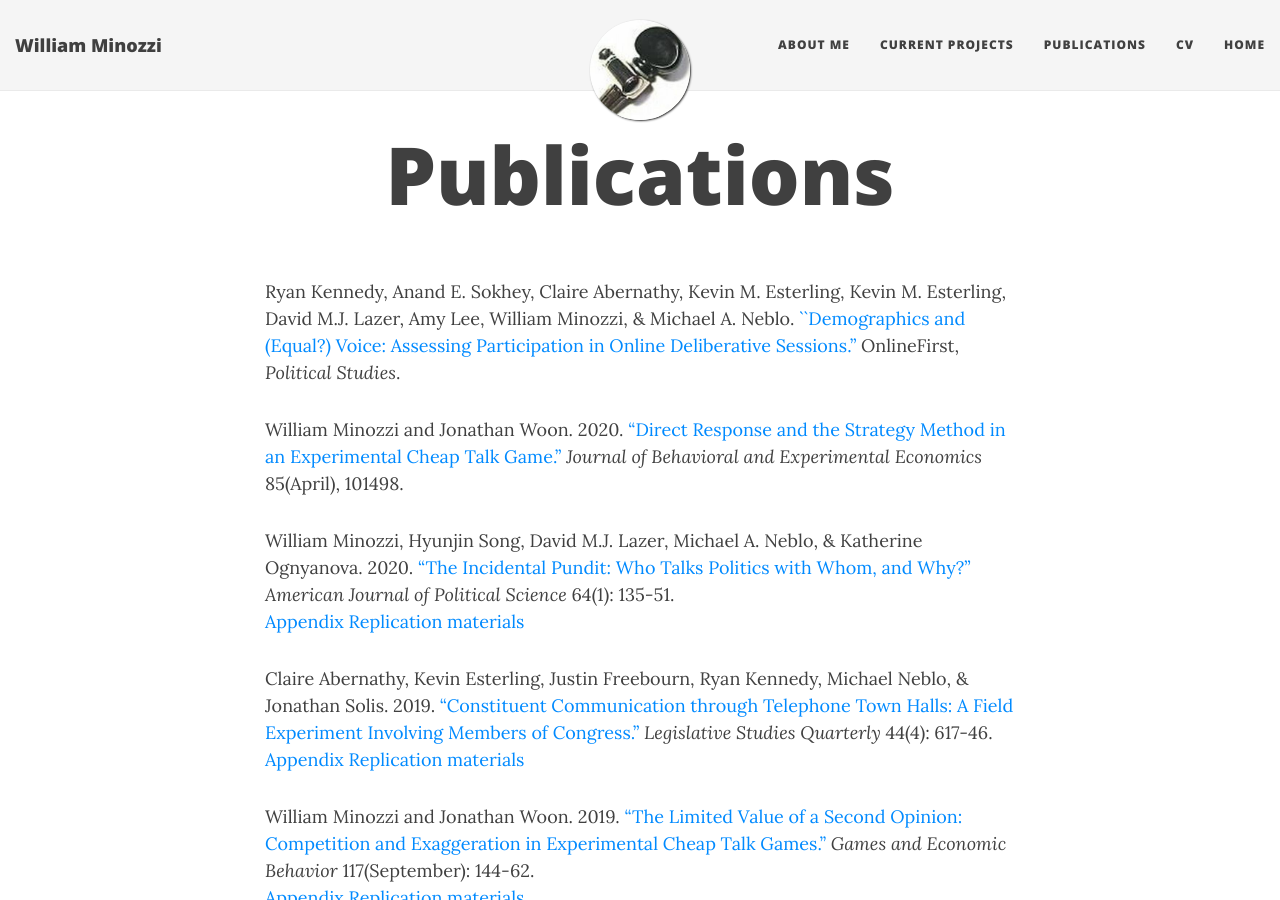
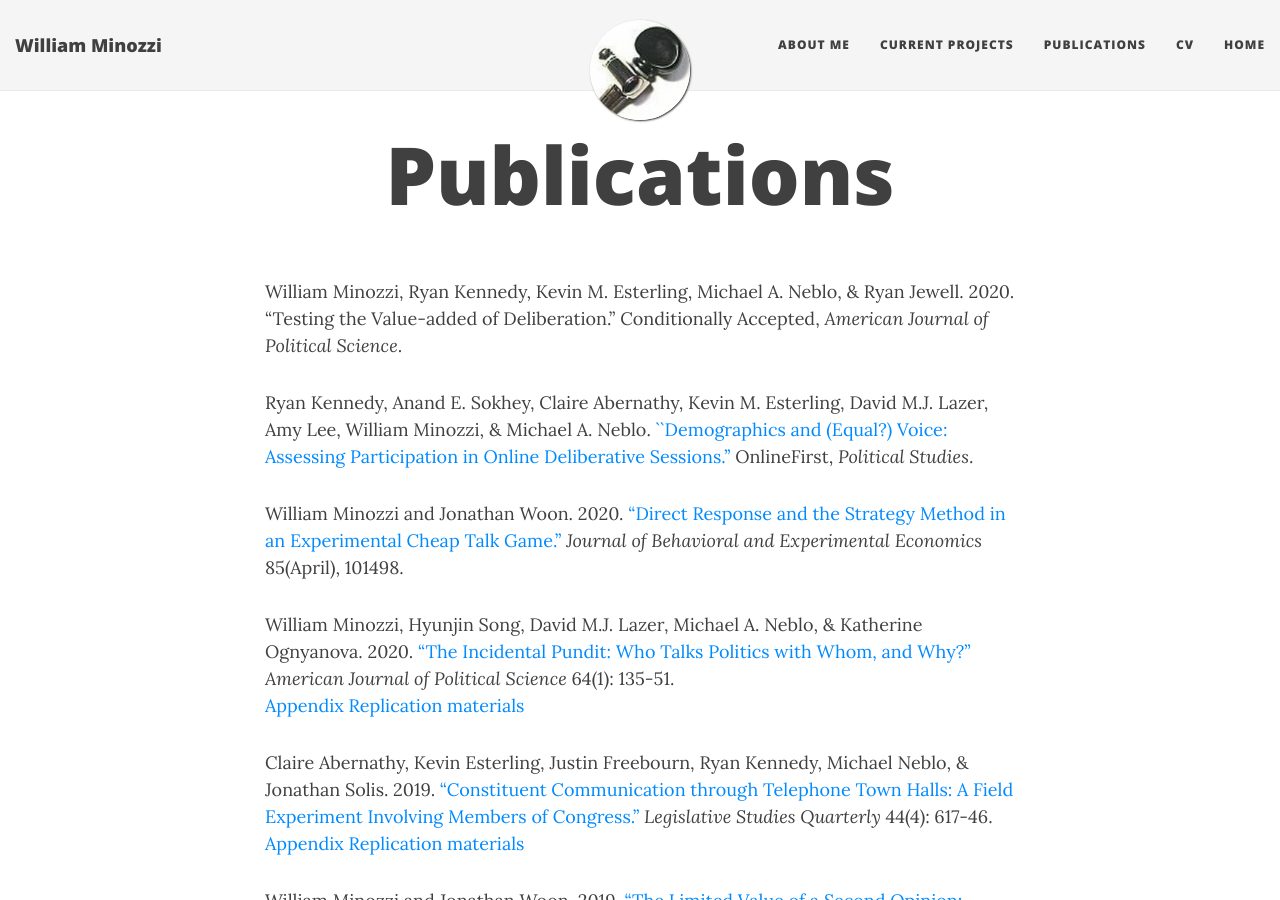
Before and after one commit to minozzi/minozzi.github.io, a Jekyll site: the page built from publications.md, in a window 1280 px wide and 900 px high. Built offline with Jekyll 4.4.1, drawn with Linux system fonts in a browser that asks for light colours; nearby versions of some CDN libraries.

```diff
--- a/publications.md
+++ b/publications.md
@@ -3,7 +3,13 @@ layout: page
 title: Publications
 ---
 
-Ryan Kennedy, Anand E. Sokhey, Claire Abernathy, Kevin M. Esterling, Kevin M. Esterling, David M.J. Lazer, Amy Lee, William Minozzi, & Michael A. Neblo.
+
+William Minozzi, Ryan Kennedy, Kevin M. Esterling, Michael A. Neblo, & Ryan Jewell.
+2020.
+"Testing the Value-added of Deliberation."
+Conditionally Accepted, *American Journal of Political Science*.
+
+Ryan Kennedy, Anand E. Sokhey, Claire Abernathy, Kevin M. Esterling, David M.J. Lazer, Amy Lee, William Minozzi, & Michael A. Neblo.
 [``Demographics and (Equal?) Voice: Assessing Participation in Online Deliberative Sessions.''](https://doi.org/10.1177%2F0032321719890805)
 OnlineFirst,
 *Political Studies*.
```
Also changed, not shown: projects.md (+1 -4 lines).
